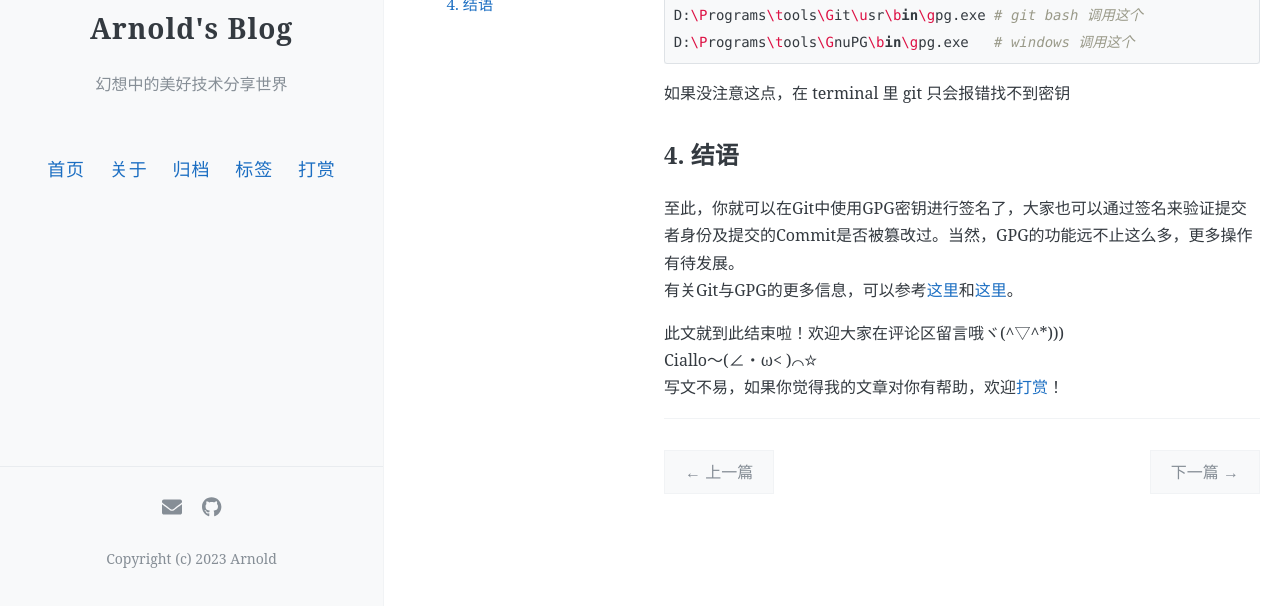
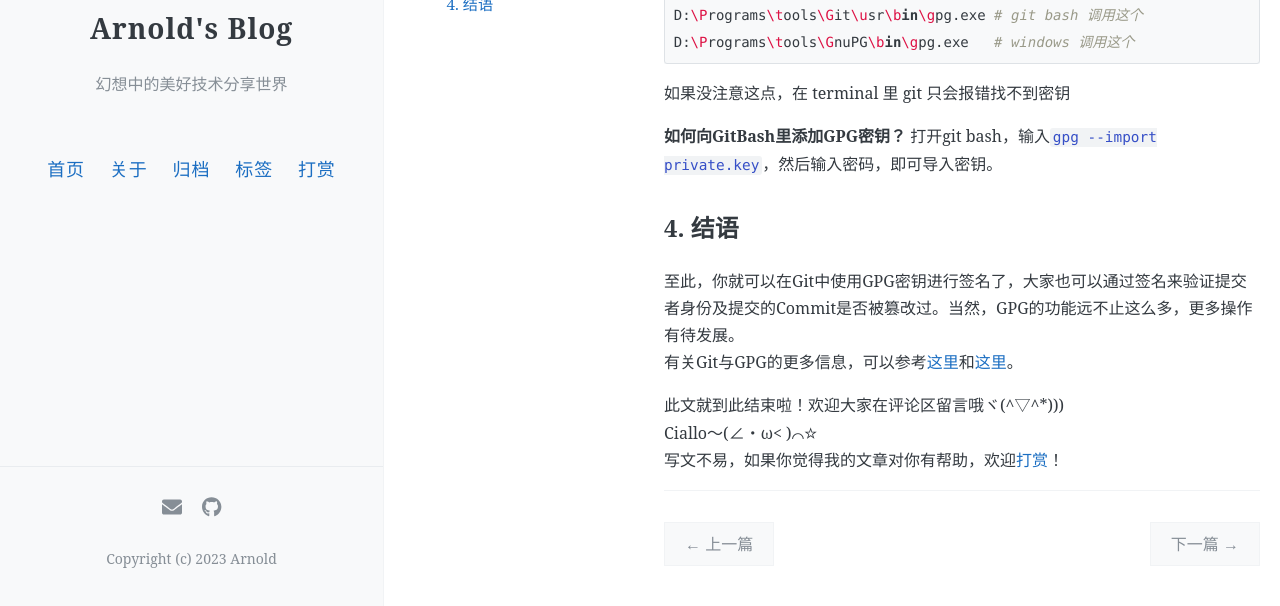
Before and after one commit to arnold117/arnold117.github.io, a Jekyll site: the page built from _posts/2022-09-12-gpg_git.md, in a window 1280 px wide and 900 px high, scrolled down 830 px, cut to the strip 294-900 px from the top of the window. Built offline with Jekyll 4.4.1, drawn with Linux system fonts in a browser that asks for light colours; comment, search, counter and statistics services are not loaded.

Commit message:
Did a little fix

````diff
--- a/_posts/2022-09-12-gpg_git.md
+++ b/_posts/2022-09-12-gpg_git.md
@@ -37,6 +37,9 @@ D:\Programs\tools\GnuPG\bin\gpg.exe   # windows 调用这个
 ```
 如果没注意这点，在 terminal 里 git 只会报错找不到密钥
 
+**如何向GitBash里添加GPG密钥？**
+打开git bash，输入`gpg --import private.key`，然后输入密码，即可导入密钥。
+
 ## 4. 结语
 至此，你就可以在Git中使用GPG密钥进行签名了，大家也可以通过签名来验证提交者身份及提交的Commit是否被篡改过。当然，GPG的功能远不止这么多，更多操作有待发展。
 有关Git与GPG的更多信息，可以参考[这里](https://docs.github.com/en/github/authenticating-to-github/managing-commit-signature-verification)和[这里](https://git-scm.com/book/en/v2/Git-Tools-Signing-Your-Work)。
````
